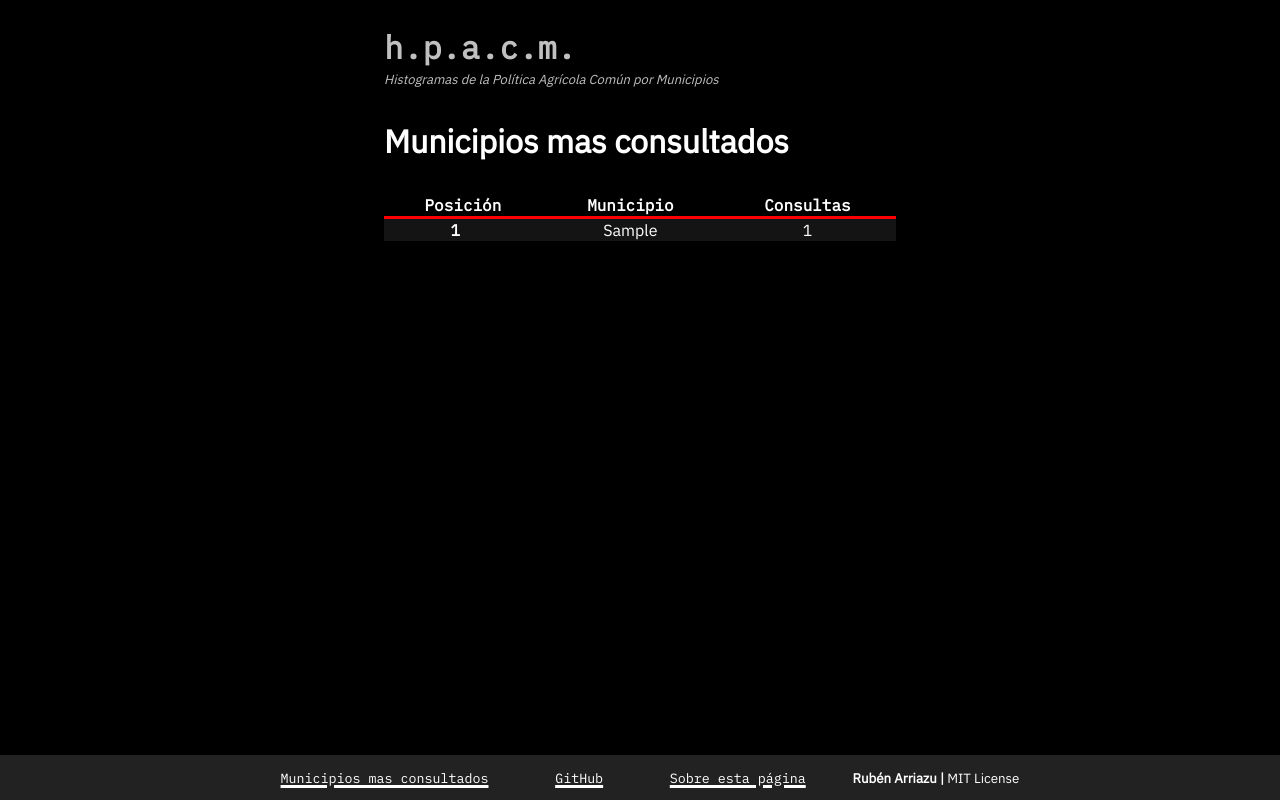
After one commit to RubenRubens/hpacm, a Django app: page /municipios_mas_consultados/ in a window 1280 px wide. The commit adds this page. Run offline with Django 3.2, Linux system fonts and the light colour scheme; tables that the repository leaves empty hold one stand-in row (values such as "Sample post"); parts of the project's set-up code (start-up, migrations or seed data) failed here and were passed over.

Commit message:
Añade página sobre los municipios mas consultados

```diff
--- /dev/null
+++ b/src/histograma/services.py
@@ -0,0 +1,8 @@
+from .models import Municipio
+
+def ranking_mas_consultados(top: int):
+	"""
+	Devuelve una lista con los municipios mas consultados
+	"""
+	municipios_ordenados = Municipio.objects.all().order_by("-numero_consultas")[:top]
+	return [(m.municipio, m.numero_consultas) for m in municipios_ordenados]
--- a/src/histograma/static/histograma/style.css
+++ b/src/histograma/static/histograma/style.css
@@ -156,6 +156,7 @@ footer div {
 
 /* About */
 .about h1 {
+	color: silver;
 	margin-top: 5%;
 	font-size: xx-large;
 	font-family: 'IBM Plex Mono';
@@ -164,7 +165,7 @@ footer div {
 }
 
 .about h2 {
-	color: white;
+	color: silver;
 	font-size: small;
 	font-style: italic;
 	font-weight: normal;
@@ -191,3 +192,44 @@ footer div {
 	text-decoration: none;
 	font-weight: bold;
 }
+
+/* Municipios mas consultados */
+.mas_consultados {
+	margin-right: 30%;
+	margin-left: 30%;
+}
+.mas_consultados h1 {
+	color: silver;
+	margin-top: 5%;
+	font-size: xx-large;
+	font-family: 'IBM Plex Mono';
+	margin-bottom: 0;
+}
+
+.mas_consultados h2 {
+	color: silver;
+	font-size: small;
+	font-style: italic;
+	font-weight: normal;
+	margin-top: 3px;
+	margin-bottom: 30px;
+}
+
+.mas_consultados h3 {
+	font-size: 200%;
+}
+
+.mas_consultados table {
+	width: 100%;
+	text-align: center;
+	border-collapse: collapse;
+}
+
+.mas_consultados th {
+	font-family: 'IBM Plex Mono';
+	border-bottom: solid 3px red;
+}
+
+.mas_consultados tr:nth-child(even) {
+	background-color: rgb(20, 20, 20);
+}
--- a/src/histograma/templates/histograma/base_comun.html
+++ b/src/histograma/templates/histograma/base_comun.html
@@ -15,7 +15,7 @@
 
 	<footer>
 		<div>
-			<div class="footer_element"><a href="">Municipios mas consultados</a></div>
+			<div class="footer_element"><a href="{% url 'top_consultados' %}">Municipios mas consultados</a></div>
 			<div class="footer_element"><a href="https://github.com/RubenRubens/hpacm">GitHub</a></div>
 			<div class="footer_element"><a href="{% url 'about' %}">Sobre esta página</a></div>
 			<div class="footer_element"><strong>Rubén Arriazu | </strong> MIT License</div>
--- /dev/null
+++ b/src/histograma/templates/histograma/municipios_mas_consultados.html
@@ -0,0 +1,28 @@
+{% extends 'histograma/base_comun.html' %}
+
+{% block contenido %}
+
+<div class="mas_consultados">
+
+	<h1>h.p.a.c.m.</h1>
+	<h2>Histogramas de la Política Agrícola Común por Municipios</h2>
+
+	<h3>Municipios mas consultados</h3>
+
+	<table>
+		<tr>
+			<th>Posición</th>
+			<th>Municipio</th>
+			<th>Consultas</th>
+		</tr>
+		{% for municipio, num_consultas in top %}
+		<tr>
+			<td>{{ forloop.counter }}</td>
+			<td>{{ municipio }}</td>
+			<td>{{ num_consultas }}</td>
+		</tr>
+		{% endfor %}
+	</table>
+
+</div>
+{% endblock %}
--- a/src/histograma/urls.py
+++ b/src/histograma/urls.py
@@ -6,4 +6,5 @@ histograma_urls = [
     path("hpacm/", views.pagina_inicio),
     path("svg/<int:histograma_id>", views.svg),
     path("about/", views.about, name="about"),
+    path("municipios_mas_consultados/", views.municipios_mas_consultados, name="top_consultados"),
 ]
--- a/src/histograma/views.py
+++ b/src/histograma/views.py
@@ -5,6 +5,7 @@ from django.core.exceptions import ObjectDoesNotExist
 import histograma
 from .forms import FormularioHPACM
 from .models import Histograma, Municipio
+from .services import ranking_mas_consultados
 
 
 def pagina_inicio(request):
@@ -15,6 +16,11 @@ def pagina_inicio(request):
             # Comprueba que el municipio buscado es inequivoco (solo hay uno)
             nombres_municipios = formulario.lista_nombres_municipios()
             if len(nombres_municipios) == 1:
+
+                # Añade una visita al municipio
+                municipio = Municipio.objects.get(municipio__contains=formulario.nombre_municipio())
+                municipio.numero_consultas += 1
+                municipio.save()
 
                 # Comprueba si ya se ha realizado en otra ocasion la misma consulta
                 try:
@@ -78,3 +84,8 @@ def svg(request, histograma_id):
 
 def about(request):
     return render(request, "histograma/about.html")
+
+
+def municipios_mas_consultados(request):
+    top = ranking_mas_consultados(10)
+    return render(request, "histograma/municipios_mas_consultados.html", {"top": top})
```
Also changed, not shown: src/histograma/tests/test_services.py (added, +14 -0 lines), src/histograma/tests/test_views.py (added, +46 -0 lines).
